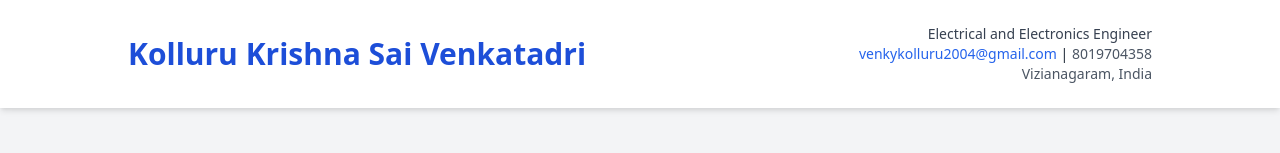
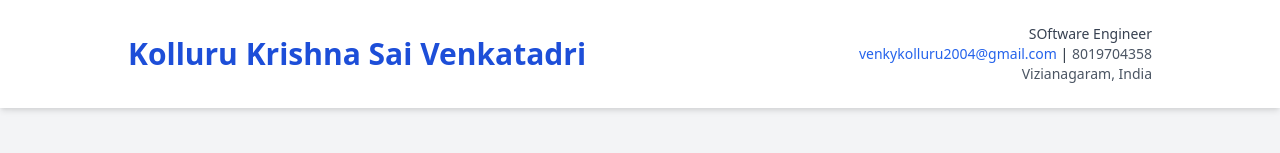
Before and after one commit to VENKYVICTORY29/PORTFOLIO, a plain HTML site: page index.html in a window 1280 px wide. Shown: the top 153 px of the page. Drawn offline with nearby package versions, Linux system fonts and the light colour scheme.

Commit message:
first commit

```diff
--- a/index.html
+++ b/index.html
@@ -29,7 +29,7 @@
     <div class="max-w-5xl mx-auto flex flex-col md:flex-row justify-between items-center">
       <h1 class="text-3xl font-extrabold text-blue-700">Kolluru Krishna Sai Venkatadri</h1>
       <div class="text-sm mt-4 md:mt-0 text-center md:text-right">
-        <p class="text-gray-700 font-medium">Electrical and Electronics Engineer</p>
+        <p class="text-gray-700 font-medium">SOftware Engineer</p>
         <p>
           <a href="mailto:venkykolluru2004@gmail.com" class="text-blue-600 hover:underline">venkykolluru2004@gmail.com</a> |
           <span class="text-gray-600">8019704358</span>
```
